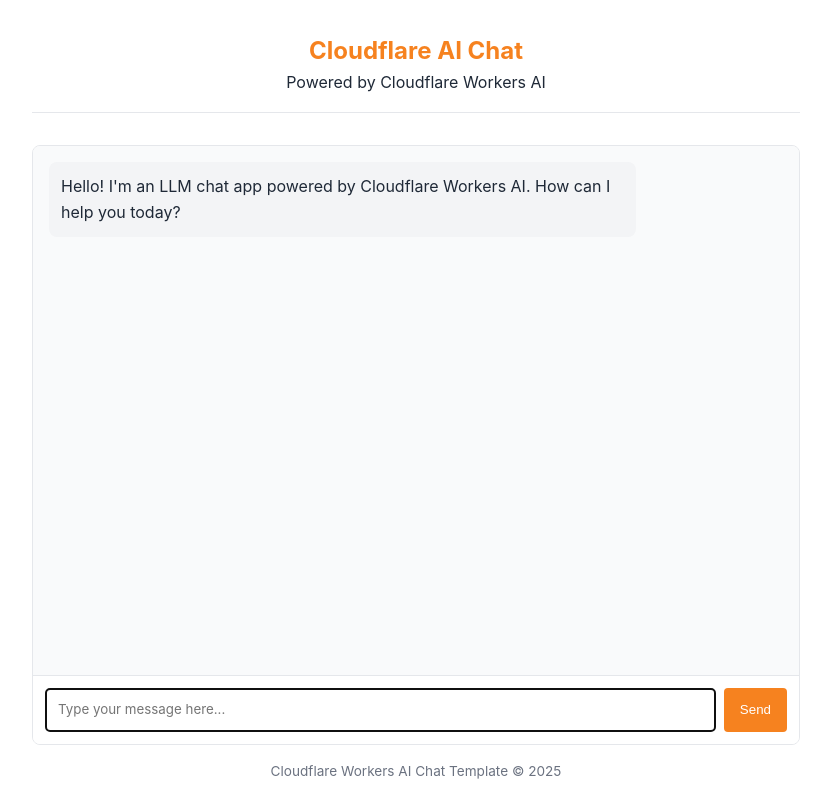
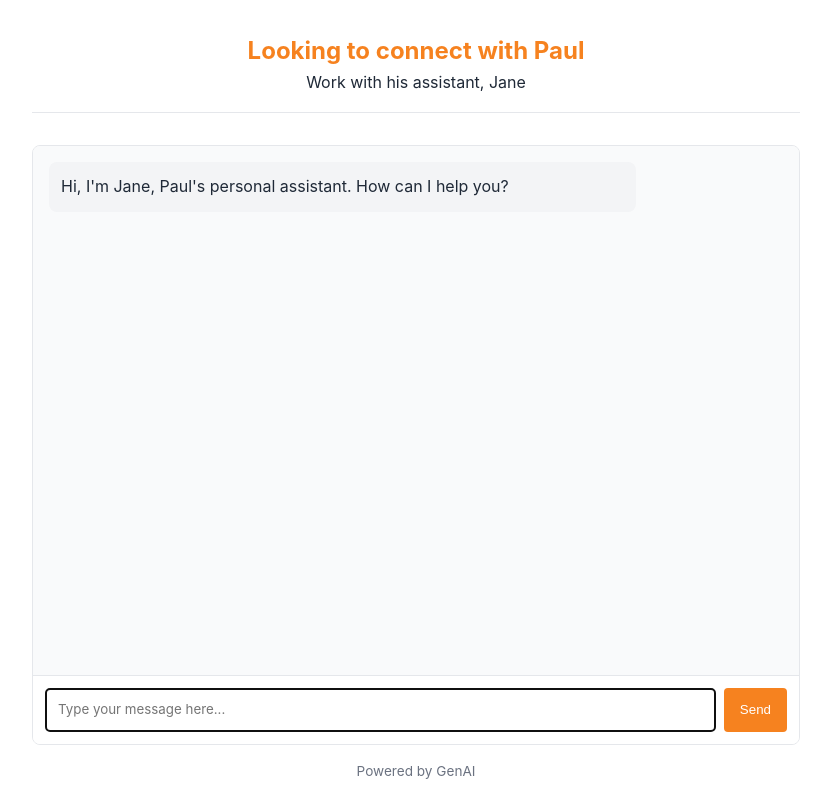
Before and after one commit to Ganfolf/personal-assistant, a website: page public/index.html in a window 1280 px wide. Shown: the whole page, without its empty margins (224-1055 px from the left). Drawn offline with Linux system fonts and the light colour scheme.

Commit message:
Update index.html

```diff
--- a/public/index.html
+++ b/public/index.html
@@ -3,7 +3,7 @@
   <head>
     <meta charset="UTF-8" />
     <meta name="viewport" content="width=device-width, initial-scale=1.0" />
-    <title>LLM Chat App</title>
+    <title>Paul's Personal Assistant</title>
     <style>
       :root {
         --primary-color: #f6821f;
@@ -138,22 +138,21 @@
   </head>
   <body>
     <header>
-      <h1>Cloudflare AI Chat</h1>
-      <p>Powered by Cloudflare Workers AI</p>
+      <h1>Looking to connect with Paul</h1>
+      <p>Work with his assistant, Jane</p>
     </header>
 
     <div class="chat-container">
       <div id="chat-messages" class="chat-messages">
         <div class="message assistant-message">
           <p>
-            Hello! I'm an LLM chat app powered by Cloudflare Workers AI. How can
-            I help you today?
+            Hi, I'm Jane, Paul's personal assistant. How can I help you?
           </p>
         </div>
       </div>
 
       <div class="typing-indicator" id="typing-indicator">
-        AI is thinking...
+        Jane is thinking...
       </div>
 
       <div class="message-input">
@@ -168,7 +167,7 @@
     </div>
 
     <footer>
-      <p>Cloudflare Workers AI Chat Template &copy; 2025</p>
+      <p>Powered by GenAI</p>
     </footer>
 
     <!-- Chat app script -->
```
